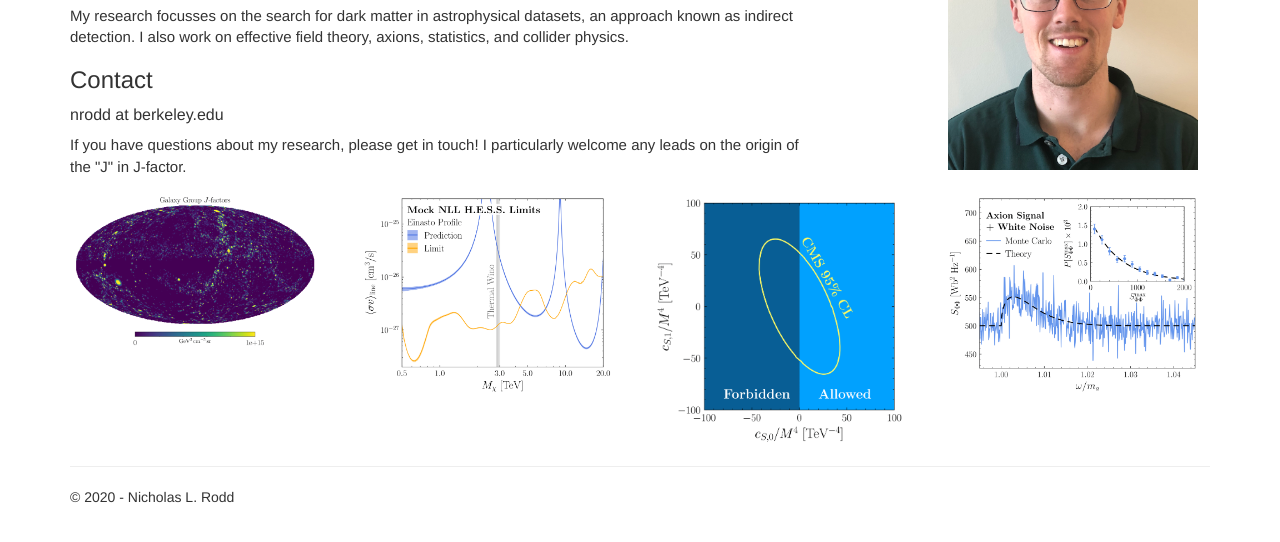
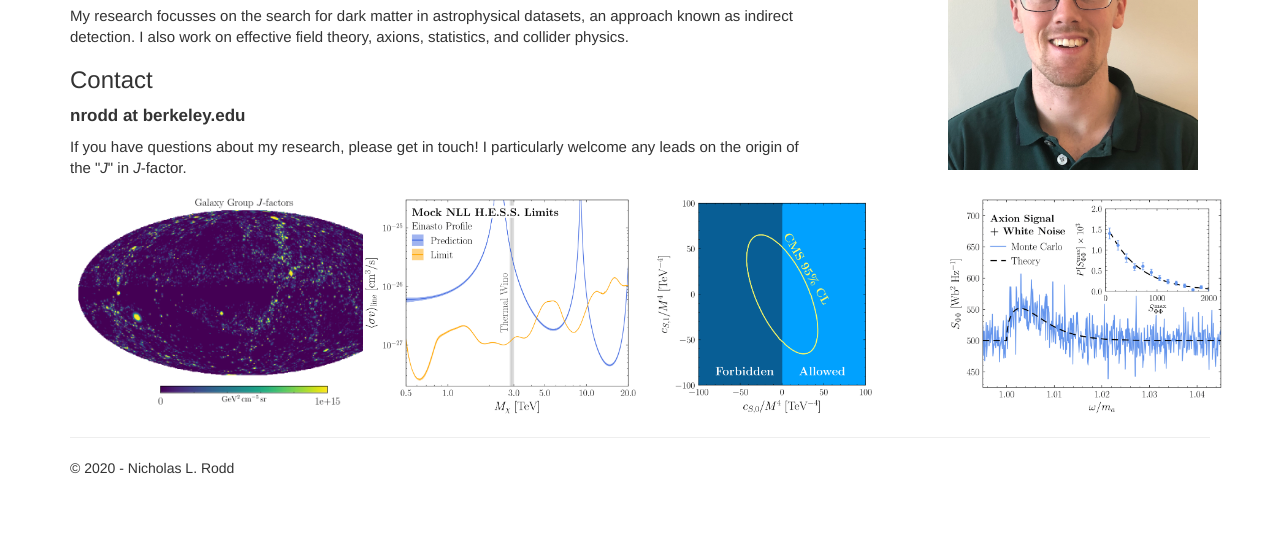
Before and after one commit to nickrodd/nickrodd.github.io, a plain HTML site: page index.html in a window 1280 px wide. Shown: the part 174-716 px from the top of the page. Drawn offline with nearby package versions, Linux system fonts and the light colour scheme; files whose address does not match are found by name.

```diff
--- a/index.html
+++ b/index.html
@@ -49,8 +49,8 @@
           <p class="lead" style="margin-bottom:0.2cm;">Miller Fellow at UC Berkeley. Particle phenomenologist looking for dark matter.</p>
           <p style="margin-bottom:0.5cm; font-size:15px">My research focusses on the search for dark matter in astrophysical datasets, an approach known as indirect detection. I also work on effective field theory, axions, statistics, and collider physics.</p>
           <h3>Contact</h3>
-          <p style="margin-bottom:0.2cm; font-size:16px">nrodd at berkeley.edu</p>
-          <p style="margin-bottom:0.5cm; font-size:15px">If you have questions about my research, please get in touch! I particularly welcome any leads on the origin of the "J" in J-factor.</p>
+          <p style="margin-bottom:0.2cm; font-size:17px"><strong>nrodd at berkeley.edu</strong></p>
+          <p style="margin-bottom:0.5cm; font-size:15px">If you have questions about my research, please get in touch! I particularly welcome any leads on the origin of the "<var>J</var>" in <var>J</var>-factor.</p>
         </div>
         <div class="col-md-1">
         </div>
@@ -63,16 +63,16 @@
     <div class="container">
       <div class="row">
         <div class="col-sm-3">
-        <img src="./files/figs/EG-Jfactors.png" alt="Extragalactic J-factors" style="width:250px;height:158px;" alt="centered image">
+        <img src="./files/figs/EG-Jfactors.png" alt="Extragalactic J-factors" style="width:348px;height:220px;" alt="centered image">
         </div>
         <div class="col-sm-3">
-        <img src="./files/figs/NLL-Wino.png" alt="Wino mock exclusion at NLL" style="width:250px;height:199px;" alt="centered image">
+        <img src="./files/figs/NLL-Wino.png" alt="Wino mock exclusion at NLL" style="width:276px;height:220px;" alt="centered image">
         </div>
         <div class="col-sm-3">
-        <img src="./files/figs/EFT-Allowed.png" alt="EFT consistency allowed region" style="width:250px;height:250px;" alt="centered image">
+        <img src="./files/figs/EFT-Allowed.png" alt="EFT consistency allowed region" style="width:220px;height:220px;" alt="centered image">
         </div>
         <div class="col-sm-3">
-        <img src="./files/figs/AxionPSD.png" alt="Axion+bkg PSD" style="width:250px;height:199px;" alt="centered image">
+        <img src="./files/figs/AxionPSD.png" alt="Axion+bkg PSD" style="width:276px;height:220px;" alt="centered image">
         </div>
       </div>
       <hr>
```
